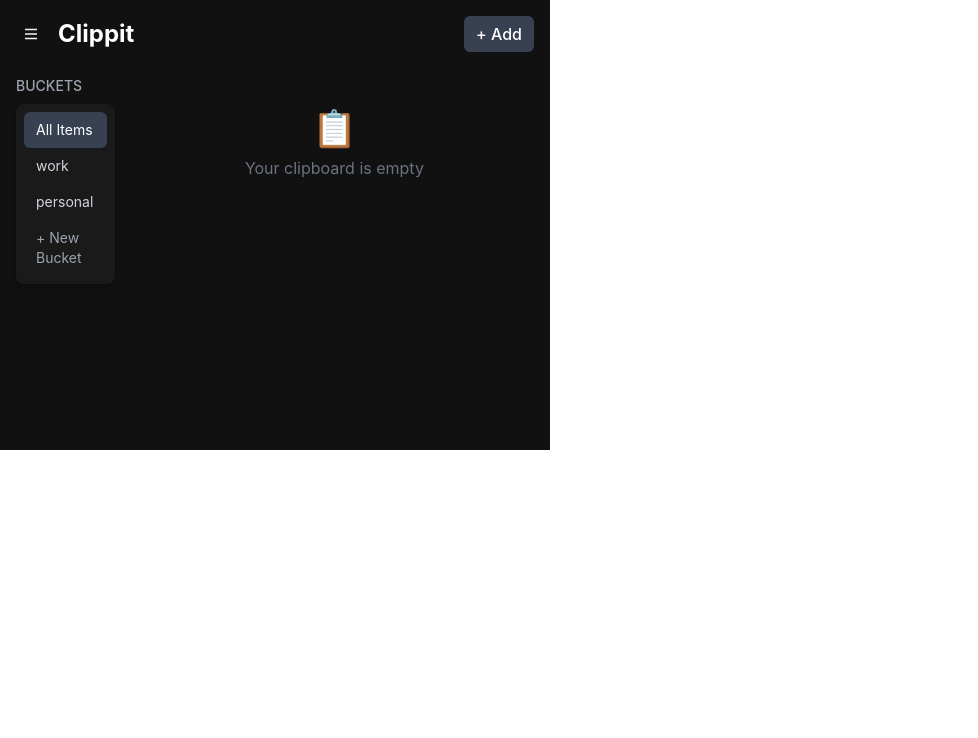
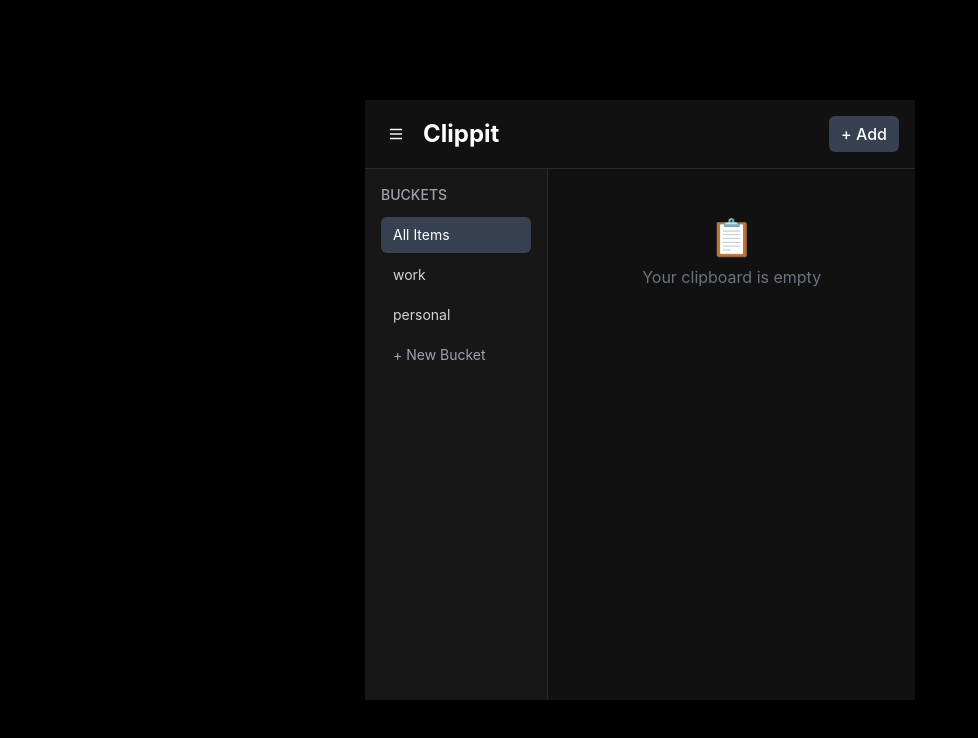
Before and after one commit to SamayXD/Clippit, a React (Vite) app: page / in a window 1280 px wide. Shown: the top 738 px of the page, without its empty margins (0-978 px from the left). Built offline with nearby package versions, Linux system fonts and the light colour scheme.

Commit message:
main features done for v1

```diff
--- a/src/App.jsx
+++ b/src/App.jsx
@@ -84,14 +84,32 @@ function App() {
       // Editing existing bucket
       if (newBucket && newBucket !== editingBucket && !buckets.includes(newBucket)) {
         // Update bucket name in all items
-        const updatedItems = items.map(item => ({
-          ...item,
-          buckets: item.buckets.map(b => b === editingBucket ? newBucket : b)
-        }));
+        const updatedItems = items.map(item => {
+          if (item.buckets && item.buckets.includes(editingBucket)) {
+            const newBuckets = [...item.buckets];
+            const index = newBuckets.indexOf(editingBucket);
+            if (index !== -1) {
+              newBuckets[index] = newBucket;
+            }
+            return { ...item, buckets: newBuckets };
+          }
+          return item;
+        });
+
         setItems(updatedItems);
 
         // Update buckets list
-        setBuckets(buckets.map(b => b === editingBucket ? newBucket : b));
+        const updatedBuckets = [...buckets];
+        const bucketIndex = updatedBuckets.indexOf(editingBucket);
+        if (bucketIndex !== -1) {
+          updatedBuckets[bucketIndex] = newBucket;
+          setBuckets(updatedBuckets);
+        }
+
+        if (selectedBucket === editingBucket) {
+          setSelectedBucket(newBucket);
+        }
+
         setEditingBucket(null);
         setNewBucket('');
         setShowBucketForm(false);
@@ -138,10 +156,15 @@ function App() {
     if (bucketName === 'all') return; // Don't allow deletion of 'all' bucket
 
     // Remove bucket from items
-    const updatedItems = items.map(item => ({
+    const updatedItems = items.map(item => {
+      if (item.buckets && item.buckets.includes(bucketName)) {
+        return {
           ...item,
           buckets: item.buckets.filter(b => b !== bucketName)
-    }));
+        };
+      }
+      return item;
+    });
 
     setItems(updatedItems);
     setBuckets(buckets.filter(b => b !== bucketName));
@@ -205,31 +228,13 @@ function App() {
 
   // Drag and drop handlers
   const handleDragStart = (e, item) => {
-    // Set a ghost image to be more subtle
-    const ghostElement = document.createElement('div');
-    ghostElement.style.width = '10px';
-    ghostElement.style.height = '10px';
-    ghostElement.style.backgroundColor = 'transparent';
-    document.body.appendChild(ghostElement);
-
-    e.dataTransfer.setDragImage(ghostElement, 0, 0);
-    e.dataTransfer.effectAllowed = 'move';
-
     setDraggedItem(item);
-
-    // Clean up ghost element
-    setTimeout(() => {
-      document.body.removeChild(ghostElement);
-    }, 0);
   };
 
   const handleDragOver = (e, item) => {
     e.preventDefault();
     if (!draggedItem || draggedItem.id === item.id) return;
-
     e.dataTransfer.dropEffect = 'move';
-
-    // Add drop zone visual cue - handled via CSS
   };
 
   const handleDrop = (e, targetItem) => {
@@ -252,9 +257,9 @@ function App() {
     setDraggedItem(null);
   };
 
-  const filteredItems = selectedBucket === 'all'
+  const filteredItems = items && selectedBucket === 'all'
     ? items
-    : items.filter(item => item.buckets && item.buckets.includes(selectedBucket))
+    : items?.filter(item => item.buckets && item.buckets.includes(selectedBucket)) || []
 
   // Determine if content might be a URL
   const isLikelyUrl = (text) => {
@@ -268,8 +273,8 @@ function App() {
   }
 
   return (
-    <div className="w-[550px] min-h-[450px] p-4 bg-[#111111] text-gray-100">
-      <div className="flex justify-between items-center mb-6">
+    <div className="w-[550px] h-[600px] flex flex-col bg-[#111111] text-gray-100 overflow-hidden">
+      <div className="flex justify-between items-center p-4 border-b border-[#2A2A2A]">
         <div className="flex items-center">
           <button
             onClick={() => setSidebarHidden(!sidebarHidden)}
@@ -300,14 +305,13 @@ function App() {
         </button>
       </div>
 
-      <div className="flex gap-6 mb-4 relative">
+      <div className="flex flex-1 overflow-hidden">
         {/* Sidebar */}
         {!sidebarHidden && (
-          <div className="w-1/5 space-y-2 transition-all duration-300 ease-in-out">
-            <div className="flex items-center justify-between mb-2">
-              <h2 className="text-sm uppercase text-gray-400 font-medium">Buckets</h2>
-            </div>
-            <div className="bg-[#1A1A1A] rounded-lg p-2 shadow-md">
+          <div className="w-1/3 h-full border-r border-[#2A2A2A] overflow-y-auto bg-[#171717]">
+            <div className="p-4">
+              <h2 className="text-sm uppercase text-gray-400 font-medium mb-3">Buckets</h2>
+              <div className="space-y-1">
                 {buckets.map(bucket => (
                   <div
                     key={bucket}
@@ -335,7 +339,11 @@ function App() {
                           </svg>
                         </button>
                         <button
-                        onClick={(e) => deleteBucket(bucket, e)}
+                          onClick={(e) => {
+                            if (window.confirm(`Are you sure you want to delete the "${bucket}" bucket? This will remove it from all items.`)) {
+                              deleteBucket(bucket, e);
+                            }
+                          }}
                           className="p-1 rounded hover:bg-[#3A3A3A] text-gray-400 hover:text-red-400 transition-colors"
                           title="Delete bucket"
                         >
@@ -360,19 +368,21 @@ function App() {
                 </button>
               </div>
             </div>
+          </div>
         )}
 
-        <div className={`${sidebarHidden ? 'w-full' : 'w-4/5'} space-y-2 max-h-[380px] overflow-y-auto pr-1 transition-all duration-300 ease-in-out`}>
-          {filteredItems.length === 0 ? (
+        <div className={`${sidebarHidden ? 'w-full' : 'w-2/3'} h-full p-4 overflow-y-auto`}>
+          {!items || filteredItems.length === 0 ? (
             <div className="text-center text-gray-500 mt-8">
               <div className="text-4xl mb-2">📋</div>
               <p>{selectedBucket === 'all' ? 'Your clipboard is empty' : `No items in "${selectedBucket}"`}</p>
             </div>
           ) : (
-            filteredItems.map((item) => (
+            <div className="space-y-2">
+              {filteredItems.map((item) => (
                 <div
                   key={item.id}
-                className={`group relative p-3 bg-[#1A1A1A] rounded-lg hover:bg-[#2A2A2A] transition-all duration-200 cursor-pointer transform hover:translate-y-[-2px] hover:shadow-md ${draggedItem?.id === item.id ? 'opacity-50' : ''}`}
+                  className={`group relative p-3 bg-[#1A1A1A] rounded-lg hover:bg-[#2A2A2A] cursor-pointer hover:shadow-md ${draggedItem?.id === item.id ? 'opacity-50' : ''}`}
                   onClick={() => copyToClipboard(item.content, item.id)}
                   draggable="true"
                   onDragStart={(e) => handleDragStart(e, item)}
@@ -382,27 +392,32 @@ function App() {
                 >
                   {/* Drag handle */}
                   <div
-                  className="absolute left-1 top-0 bottom-0 flex items-center justify-center px-1 cursor-grab opacity-0 group-hover:opacity-100 transition-opacity"
+                    className="absolute left-1 top-0 bottom-0 flex items-center justify-center px-1 cursor-grab opacity-40 group-hover:opacity-100"
                     onMouseDown={(e) => e.stopPropagation()}
                   >
-                  <svg width="12" height="12" viewBox="0 0 24 24" fill="none" stroke="currentColor" strokeWidth="2" className="text-gray-500">
-                    <path d="M8 9h8M8 15h8" />
+                    <svg width="14" height="14" viewBox="0 0 24 24" fill="none" stroke="currentColor" strokeWidth="2" className="text-gray-400">
+                      <circle cx="9" cy="7" r="1" fill="currentColor" />
+                      <circle cx="9" cy="12" r="1" fill="currentColor" />
+                      <circle cx="9" cy="17" r="1" fill="currentColor" />
+                      <circle cx="15" cy="7" r="1" fill="currentColor" />
+                      <circle cx="15" cy="12" r="1" fill="currentColor" />
+                      <circle cx="15" cy="17" r="1" fill="currentColor" />
                     </svg>
                   </div>
 
                   {copiedId === item.id && (
-                  <div className="absolute inset-0 bg-gray-500/20 rounded-lg flex items-center justify-center backdrop-blur-sm animate-fadeIn">
+                    <div className="absolute inset-0 bg-gray-500/20 rounded-lg flex items-center justify-center backdrop-blur-sm">
                       <span className="text-white font-medium">
                         Copied!
                       </span>
                     </div>
                   )}
-                <div className="font-medium text-white mb-1 pl-3">{item.label}</div>
-                <div className="text-sm text-gray-400 break-words pl-3">
+                  <div className="font-medium text-white mb-1 pl-5">{item.label}</div>
+                  <div className="text-sm text-gray-400 break-words pl-5">
                     {truncateText(item.content)}
                   </div>
                   {item.buckets && item.buckets.filter(b => b !== 'all').length > 0 && (
-                  <div className="mt-2 flex flex-wrap gap-1 pl-3">
+                    <div className="mt-2 flex flex-wrap gap-1 pl-5">
                       {item.buckets.filter(b => b !== 'all').map(bucket => (
                         <span key={bucket} className="text-xs bg-[#333333] text-gray-300 px-2 py-0.5 rounded-full">
                           {bucket}
@@ -446,7 +461,8 @@ function App() {
                     </button>
                   </div>
                 </div>
-            ))
+              ))}
+            </div>
           )}
         </div>
       </div>
@@ -459,7 +475,7 @@ function App() {
           onClick={(e) => e.target === e.currentTarget && setShowForm(false)}
         >
           <div
-            className="bg-[#1A1A1A] p-6 rounded-lg w-96 shadow-xl animate-slideIn"
+            className="bg-[#1A1A1A] p-6 rounded-lg w-96 shadow-xl"
             onClick={(e) => e.stopPropagation()}
           >
             <h2 className="text-lg font-semibold mb-4 text-white">
@@ -565,7 +581,7 @@ function App() {
           onClick={(e) => e.target === e.currentTarget && setShowBucketForm(false)}
         >
           <div
-            className="bg-[#1A1A1A] p-6 rounded-lg w-80 shadow-xl animate-slideIn"
+            className="bg-[#1A1A1A] p-6 rounded-lg w-80 shadow-xl"
             onClick={(e) => e.stopPropagation()}
           >
             <h2 className="text-lg font-semibold mb-4 text-white">
--- a/src/index.css
+++ b/src/index.css
@@ -2,24 +2,52 @@
 @tailwind components;
 @tailwind utilities;
 
+/* Custom scrollbar styling */
 ::-webkit-scrollbar {
-  width: 6px;
+  width: 8px;
 }
 
 ::-webkit-scrollbar-track {
-  background: transparent;
+  background: #171717;
 }
 
 ::-webkit-scrollbar-thumb {
-  background-color: rgba(156, 163, 175, 0.3);
-  border-radius: 3px;
-  transition: background-color 0.2s;
+  background: #333333;
+  border-radius: 4px;
 }
 
 ::-webkit-scrollbar-thumb:hover {
-  background-color: rgba(156, 163, 175, 0.5);
+  background: #404040;
 }
 
+/* Base styling */
+html,
+body {
+  margin: 0;
+  padding: 0;
+  height: 100%;
+  width: 100%;
+}
+
+body {
+  font-family: -apple-system, BlinkMacSystemFont, "Segoe UI", "Roboto", "Oxygen",
+    "Ubuntu", "Cantarell", "Fira Sans", "Droid Sans", "Helvetica Neue",
+    sans-serif;
+  -webkit-font-smoothing: antialiased;
+  -moz-osx-font-smoothing: grayscale;
+}
+
+/* Root styles */
+#root {
+  height: 100%;
+  width: 100%;
+  display: flex;
+  justify-content: center;
+  align-items: center;
+  background-color: #000;
+}
+
+/* Animations */
 @keyframes fadeIn {
   from {
     opacity: 0;
@@ -47,11 +75,3 @@
 .animate-slideIn {
   animation: slideIn 0.2s ease-out;
 }
-
-body {
-  margin: 0;
-  font-family: -apple-system, BlinkMacSystemFont, "Segoe UI", Roboto, Oxygen,
-    Ubuntu, Cantarell, "Open Sans", "Helvetica Neue", sans-serif;
-  -webkit-font-smoothing: antialiased;
-  -moz-osx-font-smoothing: grayscale;
-}
```
Lines whose indentation alone changed are shown as unchanged.
